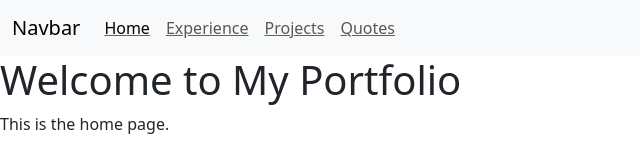
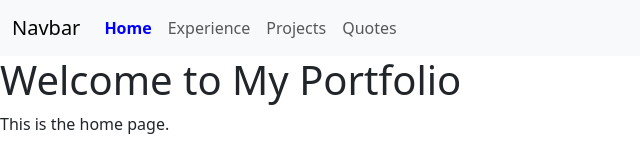
Before and after one commit to JLi2007/Portfolio, a React (Vite) app: page / in a window 1280 px wide. Shown: the top 160 px of the page, without its empty margins (0-640 px from the left). Built offline with nearby package versions, Linux system fonts and the light colour scheme; the HTML template or start-up script is replaced by a standard one.

Commit message:
Additions to Navbar

```diff
--- a/src/App.tsx
+++ b/src/App.tsx
@@ -6,6 +6,7 @@ import Projects from './components/Projects'
 import Quote from './components/Quote'
 
 import 'bootstrap/dist/css/bootstrap.css'
+import './style/style.css'
 
 function App(){
   return(
--- a/src/components/Navbar.tsx
+++ b/src/components/Navbar.tsx
@@ -1,7 +1,9 @@
 import { Link } from 'react-router-dom';
+import '../style/style.css'
 
 function Navbar(){
     return(
+        //Add a bootstrap overrides ID
         <nav className="navbar navbar-expand-lg bg-body-tertiary">
         <div className="container-fluid">
             <a className="navbar-brand" href="#">Navbar</a>
@@ -11,16 +13,16 @@ function Navbar(){
             <div className="collapse navbar-collapse" id="navbarNav">
             <ul className="navbar-nav">
                 <li className="nav-item">
-                <Link to="/"><a className="nav-link active" aria-current="page">Home</a></Link>
+                <Link to="/" id="active-navbar" className="nav-link" aria-current="page">Home</Link>
                 </li>
                 <li className="nav-item">
-                <Link to="/experience"><a className="nav-link" aria-current="page">Experience</a></Link>
+                <Link to="/experience" className="nav-link" aria-current="page">Experience</Link>
                 </li>
                 <li className="nav-item">
-                <Link to="/projects"><a className="nav-link" aria-current="page">Projects</a></Link>
+                <Link to="/projects" className="nav-link" aria-current="page">Projects</Link>
                 </li>
                 <li className="nav-item">
-                <Link to="/quotes"><a className="nav-link" aria-current="page">Quotes</a></Link>
+                <Link to="/quotes" className="nav-link" aria-current="page">Quotes</Link>
                 </li>
             </ul>
             </div>
--- /dev/null
+++ b/src/style/style.css
@@ -0,0 +1,4 @@
+#active-navbar {
+    color: blue;
+    font-weight: bold;
+  }
```
